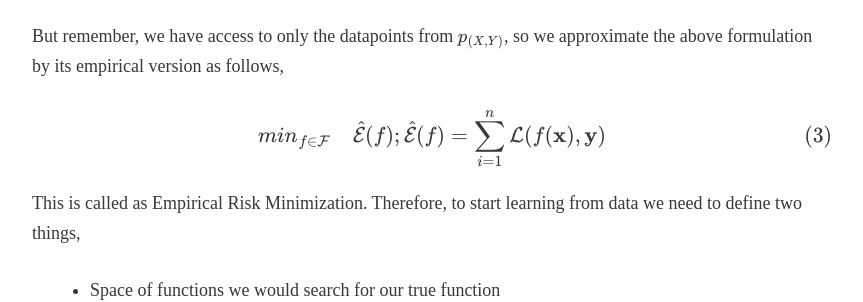
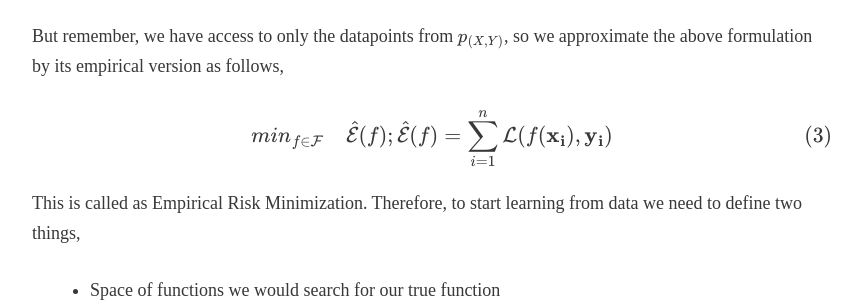
Before and after one commit to scelesticsiva/scelesticsiva.github.io, a Jekyll site: the page built from _posts/2018-04-16-relation-logistic-regression-svm.md, in a window 1280 px wide and 900 px high, scrolled down 959 px. Shown: the part 152-454 px from the top of the window, without its empty margins (208-1071 px from the left). Built offline with Jekyll 4.4.1, drawn with Linux system fonts in a browser that asks for light colours; some web fonts are replaced; formulas are drawn with MathJax 3; comment, search, counter and statistics services are not loaded.

Commit message:
missing i in equation

```diff
--- a/_posts/2018-04-16-relation-logistic-regression-svm.md
+++ b/_posts/2018-04-16-relation-logistic-regression-svm.md
@@ -38,7 +38,7 @@ want to find a function from a family of functions $ \mathcal{F} $ that minimize
 But remember, we have access to only the datapoints from $ p_{(X,Y)} $,
 so we approximate the above formulation by its empirical version as follows,
 
-$$ min_{f \in \mathcal{F}} \quad \hat{\mathcal{E}}(f); \hat{\mathcal{E}}(f) = \sum_{i=1}^{n}\mathcal{L}(f(\mathbf{x}), \mathbf{y}) $$
+$$ min_{f \in \mathcal{F}} \quad \hat{\mathcal{E}}(f); \hat{\mathcal{E}}(f) = \sum_{i=1}^{n}\mathcal{L}(f(\mathbf{x_i}), \mathbf{y_i}) $$
 
 This is called as Empirical Risk Minimization. Therefore, to start learning from data we need to define two things,
 
```
